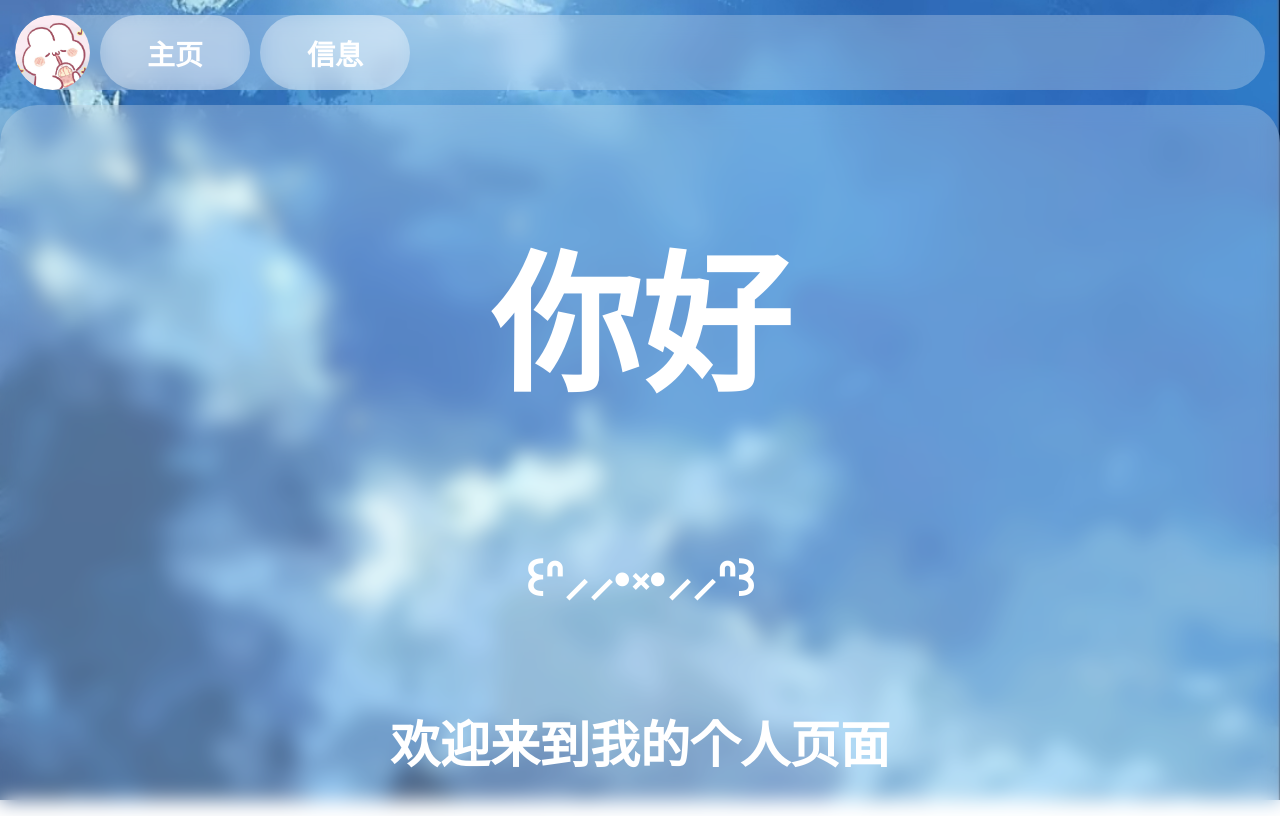
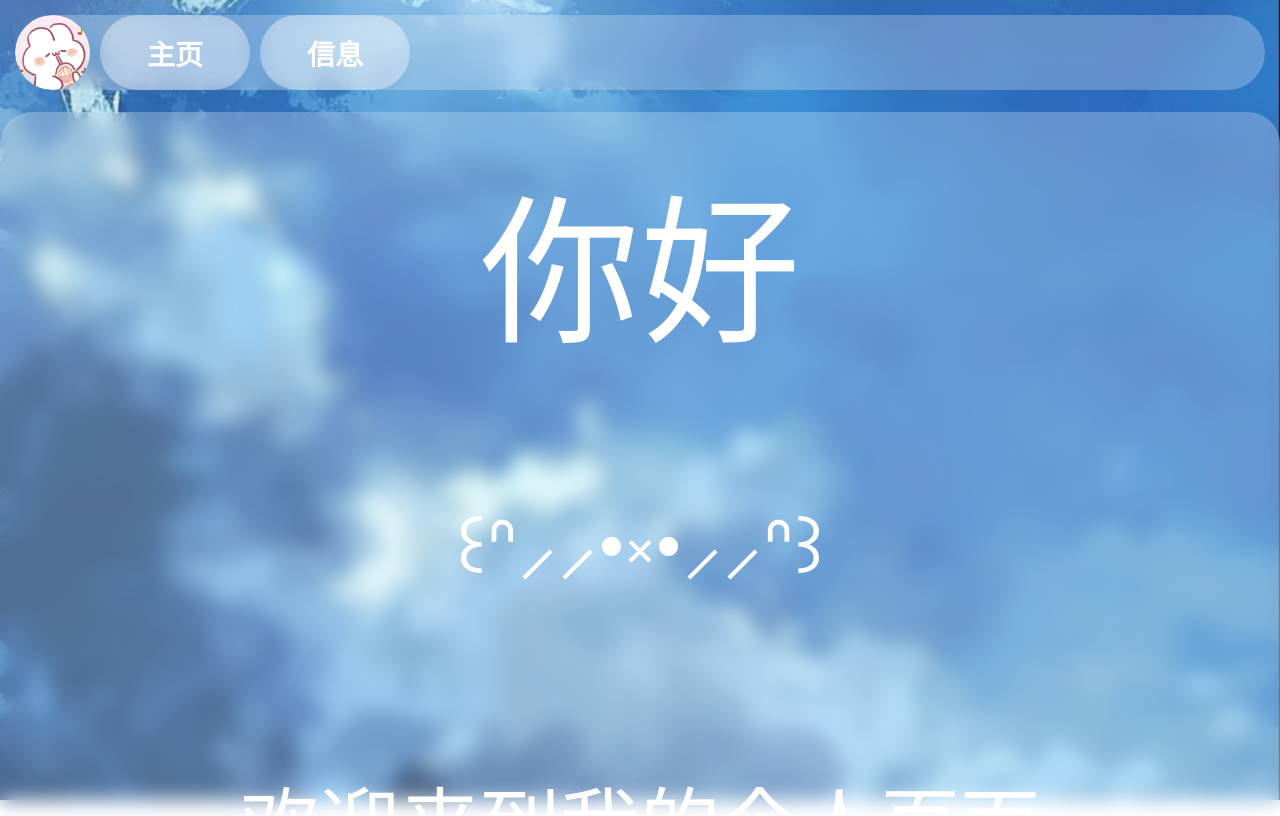
Before and after one commit to TMyxGames/my-homepage, a Vue app: page /PageHome in a window 1280 px wide. Shown: the top 816 px of the page. Built offline with nearby package versions, Linux system fonts and the light colour scheme; a web font is replaced by a local one.

Commit message:
修改了首页布局

```diff
--- a/src/components/PageHome.vue
+++ b/src/components/PageHome.vue
@@ -1,9 +1,9 @@
 <template>
-    <div class="container">
-        <h1 class="title">你好</h1>
-        <h2 class="subtitle emoji">꒰ᐢ⸝⸝•༝•⸝⸝ᐢ꒱</h2>
-        <h2 class="subtitle">欢迎来到我的个人页面</h2>
-        <h2 class="subtitle">目前页面还在施工中...</h2>
+    <div class="home-container">
+        <label class="title">你好</label>
+        <label class="subtitle emoji">꒰ᐢ⸝⸝•༝•⸝⸝ᐢ꒱</label>
+        <label class="subtitle">欢迎来到我的个人页面</label>
+        <label class="subtitle">目前页面还在施工中...</label>
         <!-- <h2 class="subtitle">(ˆ꜆ .   ̫  . ).   ̫  . ꜀ˆ)</h2> -->
     </div>
 
@@ -17,31 +17,35 @@
 </script>
 
 <style scoped>
-    .container {
-        display: inline-block;
-        overflow: visible;
+    .home-container {
         height: 100%;
         width: 100%;
+        margin-top: 7rem;
+        padding: 2rem;
 
         box-sizing: border-box;
+        overflow: visible;
+
+        display: flex;
+        flex-direction: column;
         justify-content: center;
         align-items: center;
-        margin-top: 105px;
+        gap: 5rem;
 
         background-color: rgba(255, 255, 255, 25%);
         backdrop-filter: blur(10px);
-        border-radius: 37.5px;
+        border-radius: 2rem;
     }
 
     .title {
         font-family: '晴雪体';
-        font-size: 150px;
+        font-size: 10rem;
         color: rgb(255, 255, 255);
     }
 
     .subtitle {
         font-family: '晴雪体';
-        font-size: 50px;
+        font-size: 5rem;
         color: rgb(255, 255, 255);
     }
 
```
